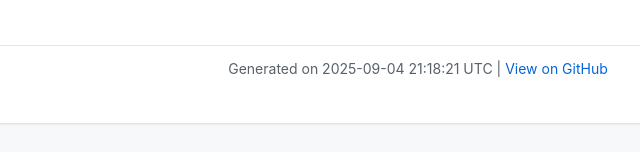
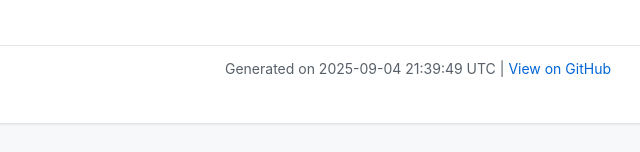
Before and after one commit to aavishay/right-sizer, a plain HTML site: page index.html in a window 1280 px wide. Shown: the part 1268-1420 px from the top of the page, 222-862 px from the left. Drawn offline with Linux system fonts and the light colour scheme.

```diff
--- a/index.html
+++ b/index.html
@@ -110,7 +110,7 @@
 
         <hr style="margin-top: 3rem; border: none; border-top: 1px solid #e1e4e8;">
         <p style="text-align: center; color: #586069; font-size: 14px;">
-            Generated on 2025-09-04 21:18:21 UTC |
+            Generated on 2025-09-04 21:39:49 UTC |
             <a href="https://github.com/aavishay/right-sizer">View on GitHub</a>
         </p>
     </div>
```
Also changed, not shown: 2 other files.
